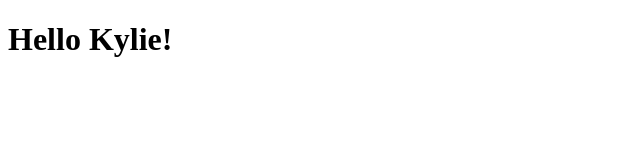
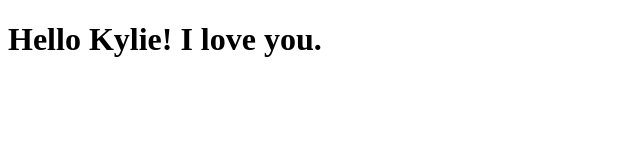
Before and after one commit to joseperezdev/Coursera_HTML-CSS-and-Javascript-for-Web-Developers, a plain HTML site: page website/index.html in a window 1280 px wide. Shown: the whole page, without its empty margins (0-640 px from the left). Drawn offline with Linux system fonts and the light colour scheme.

Commit message:
Small addition to my page content.

```diff
--- a/website/index.html
+++ b/website/index.html
@@ -4,6 +4,6 @@
 	<title>Hello Kylie!</title>
 </head>
 <body>
-<h1>Hello Kylie!</h1>
+<h1>Hello Kylie! I love you.</h1>
 </body>
 </html>
```
